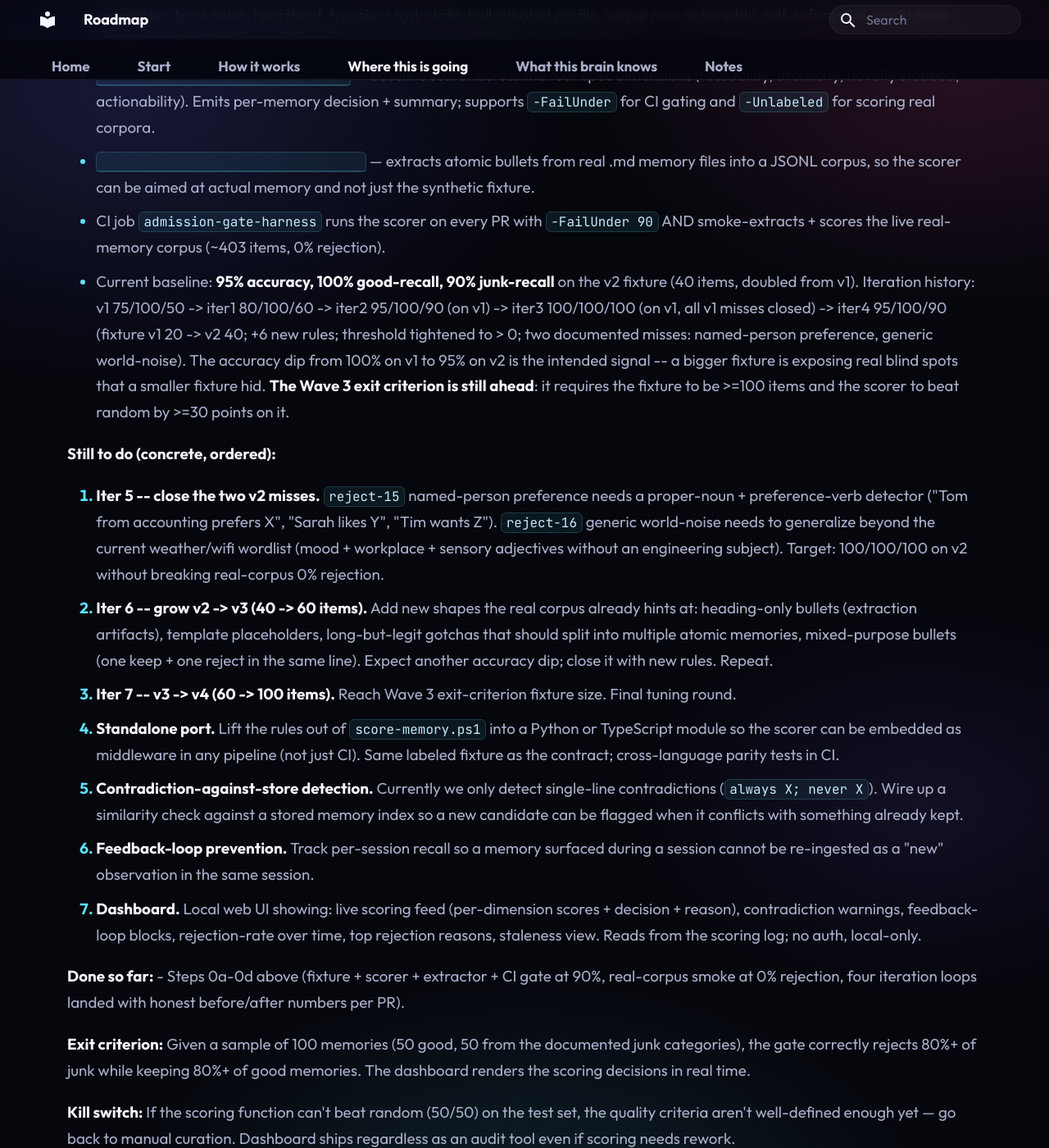
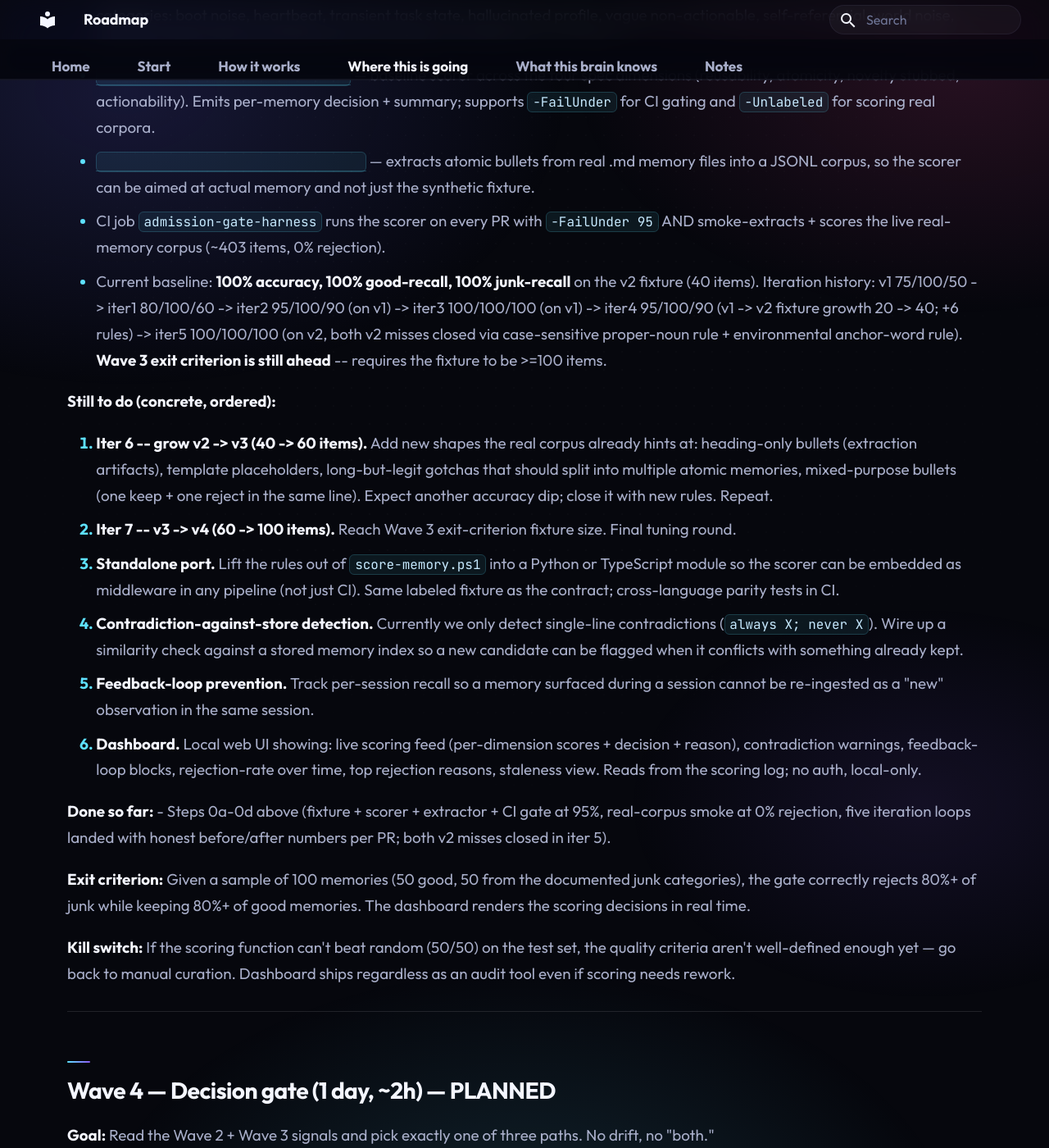
Before and after one commit to victorfelisbino/my-agent-memory, an MkDocs documentation site: the page built from docs/roadmap.md, in a window 1280 px wide and 1400 px high, scrolled down 5388 px. Shown: the whole window at 82% size. Built offline with MkDocs 1.6.1 and Material for MkDocs 9.7.7, drawn with Linux system fonts in a browser that asks for light colours.

Commit message:
Wave 3 iter 5: close both v2 misses, 95 -> 100 on v2 (named-person + env-noise rules) (#33)
Adds named-person preference detection in two patterns: (A) tight '<Name> from <dept>' wordlist, (B) capitalized + preference-verb with tech-allowlist guard. Both use -cmatch because PowerShell -match is case-insensitive by default and [A-Z] would otherwise match lowercase letters. Adds environmental sensory-noise rule that generalizes the narrow weather/wifi wordlist via an object anchor + sensory adjective. CI threshold 90 -> 95. Real-corpus smoke unchanged at 0 percent rejection.

Co-authored-by: Victor Felisbino <victor.felisbino@provisionsgroup.com>

```diff
--- a/competence-map.yml
+++ b/competence-map.yml
@@ -126,7 +126,7 @@
   name: Memory admission gate (Wave 3 harness)
   depth: explore
   scope: shared
-  description: Measurement harness for the quality gate that decides which memories are worth storing. v2 = 40-item labeled fixture (doubled from v1) + corpus extractor that pulls real bullets from the repo's own .md files + baseline stub scorer across four dimensions (reusability, atomicity, novelty, actionability) with both labeled-accuracy mode and unlabeled real-corpus distribution mode. After four iterations against real memory, baseline is 95% accuracy, 100% good-recall, 90% junk-recall on v2 with two documented blind spots (named-person preference, generic world-noise). The accuracy dip from 100% on v1 to 95% on v2 is the intended signal of a growing fixture exposing real misses. Wave 3 exit criterion still ahead (>=100-item fixture). CI gate enforces >= 90% on v2. No write-path integration, no dashboard, no real novelty lookup yet.
+  description: Measurement harness for the quality gate that decides which memories are worth storing. v2 = 40-item labeled fixture + corpus extractor that pulls real bullets from the repo's own .md files + baseline stub scorer across four dimensions (reusability, atomicity, novelty, actionability) with both labeled-accuracy mode and unlabeled real-corpus distribution mode. After five iterations against real memory, baseline is 100% accuracy, 100% good-recall, 100% junk-recall on v2 (both v2 misses closed in iter 5 via case-sensitive proper-noun detection with tech allowlist + environmental anchor-word rule). Wave 3 exit criterion still ahead (>=100-item fixture). CI gate enforces >= 95% on v2. Real-corpus smoke unchanged at 0 percent rejection. No write-path integration, no dashboard, no real novelty lookup yet.
   sources:
     - admission-gate/README.md
     - admission-gate/score-memory.ps1
--- a/docs/roadmap.md
+++ b/docs/roadmap.md
@@ -139,21 +139,20 @@ Full analysis: [docs/competitive-landscape-2026-05.md](competitive-landscape-202
 - [`admission-gate/fixtures/memories-v1.jsonl`](https://github.com/victorfelisbino/my-agent-memory/blob/main/admission-gate/fixtures/memories-v1.jsonl) — 20 labeled memories (10 keep, 10 reject) covering the documented junk categories: boot noise, heartbeat, transient task state, hallucinated profile, vague non-actionable, self-referential, world noise, project-private without portable lesson, tautology, contradiction-in-one-line.
 - [`admission-gate/score-memory.ps1`](https://github.com/victorfelisbino/my-agent-memory/blob/main/admission-gate/score-memory.ps1) — baseline scorer across the four spec dimensions (reusability, atomicity, novelty stubbed, actionability). Emits per-memory decision + summary; supports `-FailUnder` for CI gating and `-Unlabeled` for scoring real corpora.
 - [`admission-gate/extract-corpus.ps1`](https://github.com/victorfelisbino/my-agent-memory/blob/main/admission-gate/extract-corpus.ps1) — extracts atomic bullets from real .md memory files into a JSONL corpus, so the scorer can be aimed at actual memory and not just the synthetic fixture.
-- CI job `admission-gate-harness` runs the scorer on every PR with `-FailUnder 90` AND smoke-extracts + scores the live real-memory corpus (~403 items, 0% rejection).
-- Current baseline: **95% accuracy, 100% good-recall, 90% junk-recall** on the v2 fixture (40 items, doubled from v1). Iteration history: v1 75/100/50 -> iter1 80/100/60 -> iter2 95/100/90 (on v1) -> iter3 100/100/100 (on v1, all v1 misses closed) -> iter4 95/100/90 (fixture v1 20 -> v2 40; +6 new rules; threshold tightened to > 0; two documented misses: named-person preference, generic world-noise). The accuracy dip from 100% on v1 to 95% on v2 is the intended signal -- a bigger fixture is exposing real blind spots that a smaller fixture hid. **The Wave 3 exit criterion is still ahead**: it requires the fixture to be >=100 items and the scorer to beat random by >=30 points on it.
+- CI job `admission-gate-harness` runs the scorer on every PR with `-FailUnder 95` AND smoke-extracts + scores the live real-memory corpus (~403 items, 0% rejection).
+- Current baseline: **100% accuracy, 100% good-recall, 100% junk-recall** on the v2 fixture (40 items). Iteration history: v1 75/100/50 -> iter1 80/100/60 -> iter2 95/100/90 (on v1) -> iter3 100/100/100 (on v1) -> iter4 95/100/90 (v1 -> v2 fixture growth 20 -> 40; +6 rules) -> iter5 100/100/100 (on v2, both v2 misses closed via case-sensitive proper-noun rule + environmental anchor-word rule). **Wave 3 exit criterion is still ahead** -- requires the fixture to be >=100 items.
 
 **Still to do (concrete, ordered):**
 
-1. **Iter 5 -- close the two v2 misses.** `reject-15` named-person preference needs a proper-noun + preference-verb detector ("Tom from accounting prefers X", "Sarah likes Y", "Tim wants Z"). `reject-16` generic world-noise needs to generalize beyond the current weather/wifi wordlist (mood + workplace + sensory adjectives without an engineering subject). Target: 100/100/100 on v2 without breaking real-corpus 0% rejection.
-2. **Iter 6 -- grow v2 -> v3 (40 -> 60 items).** Add new shapes the real corpus already hints at: heading-only bullets (extraction artifacts), template placeholders, long-but-legit gotchas that should split into multiple atomic memories, mixed-purpose bullets (one keep + one reject in the same line). Expect another accuracy dip; close it with new rules. Repeat.
-3. **Iter 7 -- v3 -> v4 (60 -> 100 items).** Reach Wave 3 exit-criterion fixture size. Final tuning round.
-4. **Standalone port.** Lift the rules out of `score-memory.ps1` into a Python or TypeScript module so the scorer can be embedded as middleware in any pipeline (not just CI). Same labeled fixture as the contract; cross-language parity tests in CI.
-5. **Contradiction-against-store detection.** Currently we only detect single-line contradictions (`always X; never X`). Wire up a similarity check against a stored memory index so a new candidate can be flagged when it conflicts with something already kept.
-6. **Feedback-loop prevention.** Track per-session recall so a memory surfaced during a session cannot be re-ingested as a "new" observation in the same session.
-7. **Dashboard.** Local web UI showing: live scoring feed (per-dimension scores + decision + reason), contradiction warnings, feedback-loop blocks, rejection-rate over time, top rejection reasons, staleness view. Reads from the scoring log; no auth, local-only.
+1. **Iter 6 -- grow v2 -> v3 (40 -> 60 items).** Add new shapes the real corpus already hints at: heading-only bullets (extraction artifacts), template placeholders, long-but-legit gotchas that should split into multiple atomic memories, mixed-purpose bullets (one keep + one reject in the same line). Expect another accuracy dip; close it with new rules. Repeat.
+2. **Iter 7 -- v3 -> v4 (60 -> 100 items).** Reach Wave 3 exit-criterion fixture size. Final tuning round.
+3. **Standalone port.** Lift the rules out of `score-memory.ps1` into a Python or TypeScript module so the scorer can be embedded as middleware in any pipeline (not just CI). Same labeled fixture as the contract; cross-language parity tests in CI.
+4. **Contradiction-against-store detection.** Currently we only detect single-line contradictions (`always X; never X`). Wire up a similarity check against a stored memory index so a new candidate can be flagged when it conflicts with something already kept.
+5. **Feedback-loop prevention.** Track per-session recall so a memory surfaced during a session cannot be re-ingested as a "new" observation in the same session.
+6. **Dashboard.** Local web UI showing: live scoring feed (per-dimension scores + decision + reason), contradiction warnings, feedback-loop blocks, rejection-rate over time, top rejection reasons, staleness view. Reads from the scoring log; no auth, local-only.
 
 **Done so far:**
-- Steps 0a-0d above (fixture + scorer + extractor + CI gate at 90%, real-corpus smoke at 0% rejection, four iteration loops landed with honest before/after numbers per PR).
+- Steps 0a-0d above (fixture + scorer + extractor + CI gate at 95%, real-corpus smoke at 0% rejection, five iteration loops landed with honest before/after numbers per PR; both v2 misses closed in iter 5).
 
 **Exit criterion:** Given a sample of 100 memories (50 good, 50 from the documented junk categories), the gate correctly rejects 80%+ of junk while keeping 80%+ of good memories. The dashboard renders the scoring decisions in real time.
 
```
Also changed, not shown: admission-gate/README.md (+12 -13 lines), docs/competence-map.md (+3 -3 lines), docs/status.md (+1 -1 lines), 2 other files.
